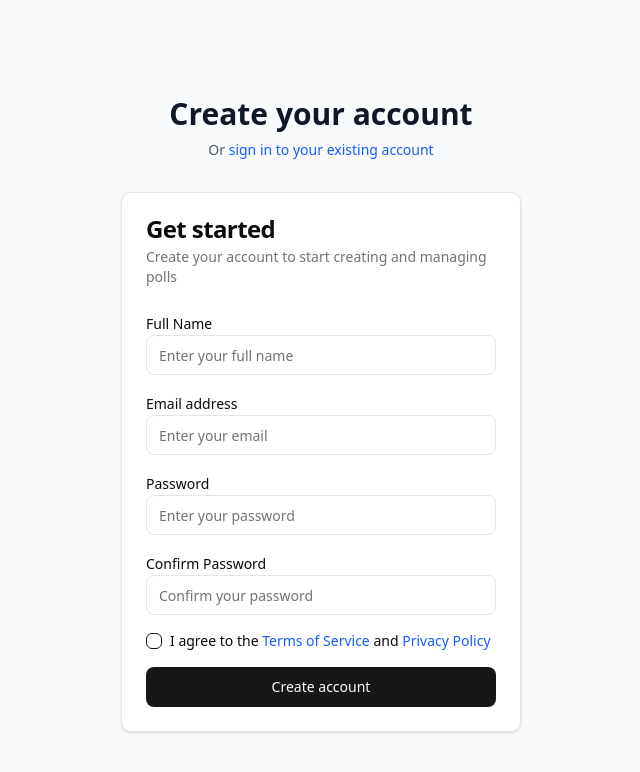
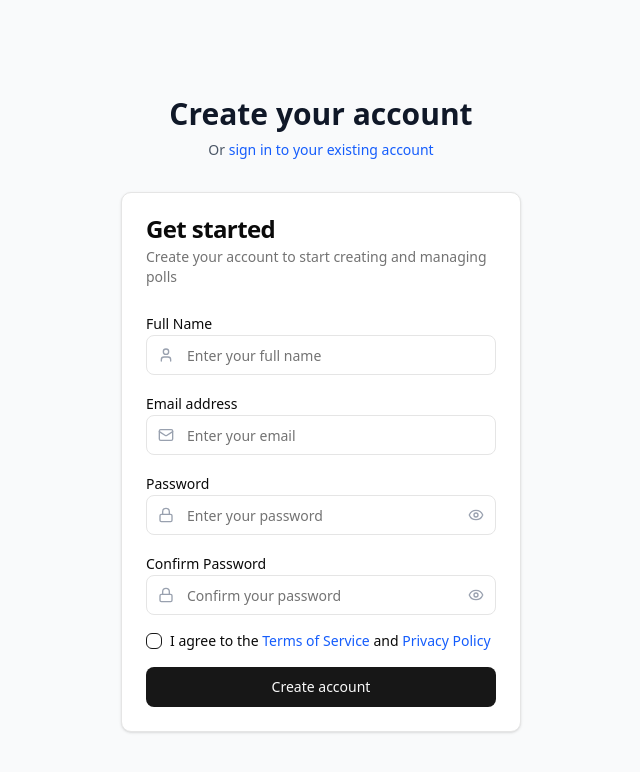
Before and after one commit to Developer-Linus/polling-app, a Next.js app: page /auth/register in a window 1280 px wide. Shown: the top 772 px of the page, without its empty margins (319-959 px from the left). Built offline with nearby package versions, Linux system fonts and the light colour scheme; no server answers.

Commit message:
feat(auth): Implement registration and login with supabase

```diff
--- a/app/auth/login/page.tsx
+++ b/app/auth/login/page.tsx
@@ -1,6 +1,10 @@
 "use client"
 
 import { useState } from "react"
+import { useRouter } from "next/navigation"
+import { useForm } from "react-hook-form"
+import { zodResolver } from "@hookform/resolvers/zod"
+import * as z from "zod"
 import Link from "next/link"
 import { Button } from "@/components/ui/button"
 import { Input } from "@/components/ui/input"
@@ -9,21 +13,33 @@ import { Card, CardContent, CardDescription, CardFooter, CardHeader, CardTitle }
 import { MainLayout } from "@/components/layout/main-layout"
 import { PageWrapper } from "@/components/layout/page-wrapper"
 import { useAuth } from "@/components/auth/auth-provider"
-import { useRouter } from "next/navigation"
+import { Eye, EyeOff, Mail, Lock } from "lucide-react"
+
+const loginSchema = z.object({
+  email: z.string().email("Please enter a valid email address"),
+  password: z.string().min(6, "Password must be at least 6 characters")
+})
+
+type LoginFormData = z.infer<typeof loginSchema>
 
 export default function LoginPage() {
-  const [email, setEmail] = useState("")
-  const [password, setPassword] = useState("")
+  const [showPassword, setShowPassword] = useState(false)
   const [error, setError] = useState("")
   const { login, isLoading } = useAuth()
   const router = useRouter()
 
-  const handleSubmit = async (e: React.FormEvent) => {
-    e.preventDefault()
+  const {
+    register,
+    handleSubmit,
+    formState: { errors, isSubmitting }
+  } = useForm<LoginFormData>({
+    resolver: zodResolver(loginSchema)
+  })
+
+  const onSubmit = async (data: LoginFormData) => {
     setError("")
 
-    const result = await login(email, password)
-
+    const result = await login(data.email, data.password)
     if (result.success) {
       router.push("/dashboard")
     } else {
@@ -55,33 +71,48 @@ export default function LoginPage() {
               </CardDescription>
             </CardHeader>
             <CardContent className="space-y-4">
-              <form onSubmit={handleSubmit} className="space-y-4">
+              <form onSubmit={handleSubmit(onSubmit)} className="space-y-4">
                 <div className="space-y-2">
                   <Label htmlFor="email">Email address</Label>
+                  <div className="relative">
+                    <Mail className="absolute left-3 top-3 h-4 w-4 text-gray-400" />
                     <Input
                       id="email"
-                    name="email"
                       type="email"
                       autoComplete="email"
-                    required
-                    value={email}
-                    onChange={(e) => setEmail(e.target.value)}
                       placeholder="Enter your email"
+                      className="pl-10"
+                      {...register("email")}
                     />
+                  </div>
+                  {errors.email && (
+                    <p className="text-sm text-red-600">{errors.email.message}</p>
+                  )}
                 </div>
 
                 <div className="space-y-2">
                   <Label htmlFor="password">Password</Label>
+                  <div className="relative">
+                    <Lock className="absolute left-3 top-3 h-4 w-4 text-gray-400" />
                     <Input
                       id="password"
-                    name="password"
-                    type="password"
+                      type={showPassword ? "text" : "password"}
                       autoComplete="current-password"
-                    required
-                    value={password}
-                    onChange={(e) => setPassword(e.target.value)}
                       placeholder="Enter your password"
+                      className="pl-10 pr-10"
+                      {...register("password")}
                     />
+                    <button
+                      type="button"
+                      className="absolute right-3 top-3 text-gray-400 hover:text-gray-600"
+                      onClick={() => setShowPassword(!showPassword)}
+                    >
+                      {showPassword ? <EyeOff className="h-4 w-4" /> : <Eye className="h-4 w-4" />}
+                    </button>
+                  </div>
+                  {errors.password && (
+                    <p className="text-sm text-red-600">{errors.password.message}</p>
+                  )}
                 </div>
 
                 <div className="flex items-center justify-between">
@@ -113,9 +144,9 @@ export default function LoginPage() {
                 <Button
                   type="submit"
                   className="w-full"
-                  disabled={isLoading}
+                  disabled={isSubmitting || isLoading}
                 >
-                  {isLoading ? "Signing in..." : "Sign in"}
+                  {isSubmitting || isLoading ? "Signing in..." : "Sign in"}
                 </Button>
               </form>
             </CardContent>
--- a/app/auth/register/page.tsx
+++ b/app/auth/register/page.tsx
@@ -1,8 +1,11 @@
 "use client"
 
 import { useState } from "react"
+import { useRouter } from "next/navigation"
+import { useForm, Controller } from "react-hook-form"
+import { zodResolver } from "@hookform/resolvers/zod"
+import * as z from "zod"
 import Link from "next/link"
-import { useRouter } from "next/navigation"
 import { Button } from "@/components/ui/button"
 import { Input } from "@/components/ui/input"
 import { Label } from "@/components/ui/label"
@@ -11,39 +14,47 @@ import { Checkbox } from "@/components/ui/checkbox"
 import { MainLayout } from "@/components/layout/main-layout"
 import { PageWrapper } from "@/components/layout/page-wrapper"
 import { useAuth } from "@/components/auth/auth-provider"
+import { Eye, EyeOff, Mail, Lock, User } from "lucide-react"
+
+const registerSchema = z.object({
+  name: z.string().min(2, "Name must be at least 2 characters"),
+  email: z.string().email("Please enter a valid email address"),
+  password: z.string().min(6, "Password must be at least 6 characters"),
+  confirmPassword: z.string(),
+  agreeToTerms: z.boolean().refine(val => val === true, {
+    message: "You must agree to the terms and conditions"
+  })
+}).refine(data => data.password === data.confirmPassword, {
+  message: "Passwords do not match",
+  path: ["confirmPassword"]
+})
+
+type RegisterFormData = z.infer<typeof registerSchema>
 
 export default function RegisterPage() {
-  const [name, setName] = useState("")
-  const [email, setEmail] = useState("")
-  const [password, setPassword] = useState("")
-  const [confirmPassword, setConfirmPassword] = useState("")
-  const [agreeToTerms, setAgreeToTerms] = useState(false)
+  const [showPassword, setShowPassword] = useState(false)
+  const [showConfirmPassword, setShowConfirmPassword] = useState(false)
   const [error, setError] = useState("")
-  const { register, isLoading } = useAuth()
+  const { register: registerUser, isLoading } = useAuth()
   const router = useRouter()
 
-  const handleSubmit = async (e: React.FormEvent) => {
-    e.preventDefault()
+  const {
+    register,
+    handleSubmit,
+    control,
+    formState: { errors, isSubmitting },
+    watch
+  } = useForm<RegisterFormData>({
+    resolver: zodResolver(registerSchema),
+    defaultValues: {
+      agreeToTerms: false
+    }
+  })
+
+  const onSubmit = async (data: RegisterFormData) => {
     setError("")
 
-    // Validation
-    if (password !== confirmPassword) {
-      setError("Passwords do not match")
-      return
-    }
-
-    if (password.length < 6) {
-      setError("Password must be at least 6 characters")
-      return
-    }
-
-    if (!agreeToTerms) {
-      setError("Please agree to the terms and privacy policy")
-      return
-    }
-
-    const result = await register(name, email, password)
-
+    const result = await registerUser(data.email, data.password, data.name)
     if (result.success) {
       router.push("/dashboard")
     } else {
@@ -75,68 +86,101 @@ export default function RegisterPage() {
               </CardDescription>
             </CardHeader>
             <CardContent className="space-y-4">
-              <form onSubmit={handleSubmit} className="space-y-4">
+              <form onSubmit={handleSubmit(onSubmit)} className="space-y-4">
                 <div className="space-y-2">
                   <Label htmlFor="name">Full Name</Label>
+                  <div className="relative">
+                    <User className="absolute left-3 top-3 h-4 w-4 text-gray-400" />
                     <Input
                       id="name"
-                    name="name"
                       type="text"
-                    autoComplete="name"
-                    required
-                    value={name}
-                    onChange={(e) => setName(e.target.value)}
                       placeholder="Enter your full name"
+                      className="pl-10"
+                      {...register("name")}
                     />
+                  </div>
+                  {errors.name && (
+                    <p className="text-sm text-red-600">{errors.name.message}</p>
+                  )}
                 </div>
 
                 <div className="space-y-2">
                   <Label htmlFor="email">Email address</Label>
+                  <div className="relative">
+                    <Mail className="absolute left-3 top-3 h-4 w-4 text-gray-400" />
                     <Input
                       id="email"
-                    name="email"
                       type="email"
-                    autoComplete="email"
-                    required
-                    value={email}
-                    onChange={(e) => setEmail(e.target.value)}
                       placeholder="Enter your email"
+                      className="pl-10"
+                      {...register("email")}
                     />
+                  </div>
+                  {errors.email && (
+                    <p className="text-sm text-red-600">{errors.email.message}</p>
+                  )}
                 </div>
 
                 <div className="space-y-2">
                   <Label htmlFor="password">Password</Label>
+                  <div className="relative">
+                    <Lock className="absolute left-3 top-3 h-4 w-4 text-gray-400" />
                     <Input
                       id="password"
-                    name="password"
-                    type="password"
-                    autoComplete="new-password"
-                    required
-                    value={password}
-                    onChange={(e) => setPassword(e.target.value)}
+                      type={showPassword ? "text" : "password"}
                       placeholder="Enter your password"
+                      className="pl-10 pr-10"
+                      {...register("password")}
                     />
+                    <button
+                      type="button"
+                      className="absolute right-3 top-3 text-gray-400 hover:text-gray-600"
+                      onClick={() => setShowPassword(!showPassword)}
+                    >
+                      {showPassword ? <EyeOff className="h-4 w-4" /> : <Eye className="h-4 w-4" />}
+                    </button>
+                  </div>
+                  {errors.password && (
+                    <p className="text-sm text-red-600">{errors.password.message}</p>
+                  )}
                 </div>
 
                 <div className="space-y-2">
                   <Label htmlFor="confirmPassword">Confirm Password</Label>
+                  <div className="relative">
+                    <Lock className="absolute left-3 top-3 h-4 w-4 text-gray-400" />
                     <Input
                       id="confirmPassword"
-                    name="confirmPassword"
-                    type="password"
-                    autoComplete="new-password"
-                    required
-                    value={confirmPassword}
-                    onChange={(e) => setConfirmPassword(e.target.value)}
+                      type={showConfirmPassword ? "text" : "password"}
                       placeholder="Confirm your password"
+                      className="pl-10 pr-10"
+                      {...register("confirmPassword")}
                     />
+                    <button
+                      type="button"
+                      className="absolute right-3 top-3 text-gray-400 hover:text-gray-600"
+                      onClick={() => setShowConfirmPassword(!showConfirmPassword)}
+                    >
+                      {showConfirmPassword ? <EyeOff className="h-4 w-4" /> : <Eye className="h-4 w-4" />}
+                    </button>
+                  </div>
+                  {errors.confirmPassword && (
+                    <p className="text-sm text-red-600">{errors.confirmPassword.message}</p>
+                  )}
                 </div>
 
+                <div className="space-y-2">
                   <div className="flex items-center space-x-2">
+                    <Controller
+                      name="agreeToTerms"
+                      control={control}
+                      render={({ field }) => (
                         <Checkbox
                           id="terms"
-                    checked={agreeToTerms}
-                    onCheckedChange={(checked) => setAgreeToTerms(checked as boolean)}
+                          checked={field.value}
+                          onCheckedChange={field.onChange}
+                        />
+                      )}
                     />
                     <Label htmlFor="terms" className="text-sm">
                       I agree to the{" "}
@@ -149,6 +193,10 @@ export default function RegisterPage() {
                       </Link>
                     </Label>
                   </div>
+                  {errors.agreeToTerms && (
+                    <p className="text-sm text-red-600">{errors.agreeToTerms.message}</p>
+                  )}
+                </div>
 
                 {error && (
                   <div className="text-sm text-red-600 bg-red-50 p-3 rounded-md">
@@ -159,9 +207,9 @@ export default function RegisterPage() {
                 <Button
                   type="submit"
                   className="w-full"
-                  disabled={isLoading}
+                  disabled={isSubmitting || isLoading}
                 >
-                  {isLoading ? "Creating account..." : "Create account"}
+                  {isSubmitting || isLoading ? "Creating account..." : "Create account"}
                 </Button>
               </form>
             </CardContent>
--- a/app/page.tsx
+++ b/app/page.tsx
@@ -32,7 +32,7 @@ export default function Home() {
   ]
 
   return (
-    <MainLayout showNavbar={false}>
+    <MainLayout>
       <div className="min-h-screen">
         {/* Hero Section */}
         <section className="bg-gradient-to-br from-blue-50 to-indigo-100 py-20">
--- a/components/auth/auth-provider.tsx
+++ b/components/auth/auth-provider.tsx
@@ -1,128 +1,123 @@
 "use client"
 
-import { createContext, useContext, useState, useEffect, ReactNode } from "react"
-import { mockUsers } from "@/lib/mock-data"
-import { User } from "@/lib/types"
+import React, { createContext, useContext, useState, useEffect } from 'react'
+import { User } from '@/lib/types'
+import { auth, supabase } from '@/lib/supabase'
+import type { User as SupabaseUser } from '@supabase/supabase-js'
 
 interface AuthContextType {
   user: User | null
+  isAuthenticated: boolean
   isLoading: boolean
   login: (email: string, password: string) => Promise<{ success: boolean; error?: string }>
-  register: (name: string, email: string, password: string) => Promise<{ success: boolean; error?: string }>
-  logout: () => void
-  isAuthenticated: boolean
+  register: (email: string, password: string, name: string) => Promise<{ success: boolean; error?: string }>
+  logout: () => Promise<void>
 }
 
 const AuthContext = createContext<AuthContextType | undefined>(undefined)
 
-interface AuthProviderProps {
-  children: ReactNode
+// Convert Supabase user to our User type
+const convertSupabaseUser = (supabaseUser: SupabaseUser): User => {
+  return {
+    id: supabaseUser.id,
+    email: supabaseUser.email || '',
+    name: supabaseUser.user_metadata?.name || supabaseUser.email?.split('@')[0] || 'User',
+    avatar: supabaseUser.user_metadata?.avatar_url || null,
+    createdAt: supabaseUser.created_at
+  }
 }
 
-export function AuthProvider({ children }: AuthProviderProps) {
+export function AuthProvider({ children }: { children: React.ReactNode }) {
   const [user, setUser] = useState<User | null>(null)
   const [isLoading, setIsLoading] = useState(true)
 
-  // Check for existing session on mount
   useEffect(() => {
-    const checkAuth = () => {
-      try {
-        const storedUser = localStorage.getItem('pollapp_user')
-        if (storedUser) {
-          setUser(JSON.parse(storedUser))
+    // Get initial session
+    const getInitialSession = async () => {
+      const { data: { session } } = await supabase.auth.getSession()
+      if (session?.user) {
+        setUser(convertSupabaseUser(session.user))
+      }
+      setIsLoading(false)
+    }
+
+    getInitialSession()
+
+    // Listen for auth changes
+    const { data: { subscription } } = supabase.auth.onAuthStateChange(
+      async (event, session) => {
+        if (session?.user) {
+          setUser(convertSupabaseUser(session.user))
+        } else {
+          setUser(null)
         }
-      } catch (error) {
-        console.error('Error checking auth:', error)
-        localStorage.removeItem('pollapp_user')
-      } finally {
         setIsLoading(false)
       }
-    }
+    )
 
-    checkAuth()
+    return () => subscription.unsubscribe()
   }, [])
 
-  const login = async (email: string, password: string): Promise<{ success: boolean; error?: string }> => {
+  const login = async (email: string, password: string) => {
     setIsLoading(true)
+    try {
+      const { data, error } = await auth.signIn(email, password)
 
-    // Simulate API delay
-    await new Promise(resolve => setTimeout(resolve, 1000))
-
-    try {
-      // Mock authentication - check against mock users
-      const foundUser = mockUsers.find(u => u.email === email)
-
-      if (!foundUser) {
-        return { success: false, error: "User not found" }
+      if (error) {
+        setIsLoading(false)
+        return { success: false, error: error.message }
       }
 
-      // In a real app, you'd verify the password hash
-      // For demo purposes, accept any password
-      if (password.length < 6) {
-        return { success: false, error: "Invalid password" }
+      if (data.user) {
+        setUser(convertSupabaseUser(data.user))
       }
 
-      // Set user and store in localStorage
-      setUser(foundUser)
-      localStorage.setItem('pollapp_user', JSON.stringify(foundUser))
-
+      setIsLoading(false)
       return { success: true }
     } catch (error) {
-      return { success: false, error: "Login failed. Please try again." }
-    } finally {
       setIsLoading(false)
+      return { success: false, error: 'Login failed' }
     }
   }
 
-  const register = async (name: string, email: string, password: string): Promise<{ success: boolean; error?: string }> => {
+  const register = async (email: string, password: string, name: string) => {
     setIsLoading(true)
+    try {
+      const { data, error } = await auth.signUp(email, password)
 
-    // Simulate API delay
-    await new Promise(resolve => setTimeout(resolve, 1000))
-
-    try {
-      // Check if user already exists
-      const existingUser = mockUsers.find(u => u.email === email)
-      if (existingUser) {
-        return { success: false, error: "User with this email already exists" }
+      if (error) {
+        setIsLoading(false)
+        return { success: false, error: error.message }
       }
 
-      // Create new user
-      const newUser: User = {
-        id: `user_${Date.now()}`,
-        name,
-        email,
-        avatar: `https://api.dicebear.com/7.x/initials/svg?seed=${encodeURIComponent(name)}`,
-        createdAt: new Date(),
-        updatedAt: new Date()
+      // Update user metadata with name
+      if (data.user) {
+        await supabase.auth.updateUser({
+          data: { name }
+        })
+        setUser(convertSupabaseUser(data.user))
       }
 
-      // In a real app, you'd send this to your API
-      // For demo, just add to mock users and set as current user
-      mockUsers.push(newUser)
-      setUser(newUser)
-      localStorage.setItem('pollapp_user', JSON.stringify(newUser))
-
+      setIsLoading(false)
       return { success: true }
     } catch (error) {
-      return { success: false, error: "Registration failed. Please try again." }
-    } finally {
       setIsLoading(false)
+      return { success: false, error: 'Registration failed' }
     }
   }
 
-  const logout = () => {
+  const logout = async () => {
+    await auth.signOut()
     setUser(null)
-    localStorage.removeItem('pollapp_user')
   }
 
-  const value: AuthContextType = {
+  const value = {
     user,
+    isAuthenticated: !!user,
     isLoading,
     login,
     register,
-    logout,
-    isAuthenticated: !!user
+    logout
   }
 
   return (
--- a/components/navigation/navbar.tsx
+++ b/components/navigation/navbar.tsx
@@ -63,7 +63,7 @@ export function Navbar() {
         <div className="flex justify-between items-center h-16">
           {/* Logo */}
           <div className="flex items-center">
-            <Link href="/dashboard" className="flex items-center space-x-2">
+            <Link href="/" className="flex items-center space-x-2">
               <div className="w-8 h-8 bg-blue-600 rounded-lg flex items-center justify-center">
                 <BarChart3 className="h-5 w-5 text-white" />
               </div>
--- /dev/null
+++ b/lib/supabase.ts
@@ -0,0 +1,50 @@
+import { createClient } from '@supabase/supabase-js'
+import { createBrowserClient } from '@supabase/ssr'
+
+const supabaseUrl = process.env.NEXT_PUBLIC_SUPABASE_URL!
+const supabaseAnonKey = process.env.NEXT_PUBLIC_SUPABASE_ANON_KEY!
+
+if (!supabaseUrl || !supabaseAnonKey) {
+  throw new Error('Missing Supabase environment variables')
+}
+
+// For client-side usage
+export const supabase = createBrowserClient(supabaseUrl, supabaseAnonKey)
+
+// For server-side usage (if needed later)
+export const createSupabaseClient = () => {
+  return createClient(supabaseUrl, supabaseAnonKey)
+}
+
+// Auth helper functions
+export const auth = {
+  signUp: async (email: string, password: string) => {
+    const { data, error } = await supabase.auth.signUp({
+      email,
+      password,
+    })
+    return { data, error }
+  },
+
+  signIn: async (email: string, password: string) => {
+    const { data, error } = await supabase.auth.signInWithPassword({
+      email,
+      password,
+    })
+    return { data, error }
+  },
+
+  signOut: async () => {
+    const { error } = await supabase.auth.signOut()
+    return { error }
+  },
+
+  getCurrentUser: async () => {
+    const { data: { user }, error } = await supabase.auth.getUser()
+    return { user, error }
+  },
+
+  onAuthStateChange: (callback: (event: string, session: any) => void) => {
+    return supabase.auth.onAuthStateChange(callback)
+  }
+}
```
Also changed, not shown: package.json (+6 -1 lines), 1 other file (tests, documents, lock files or other folders). Lines whose indentation alone changed are shown as unchanged.
